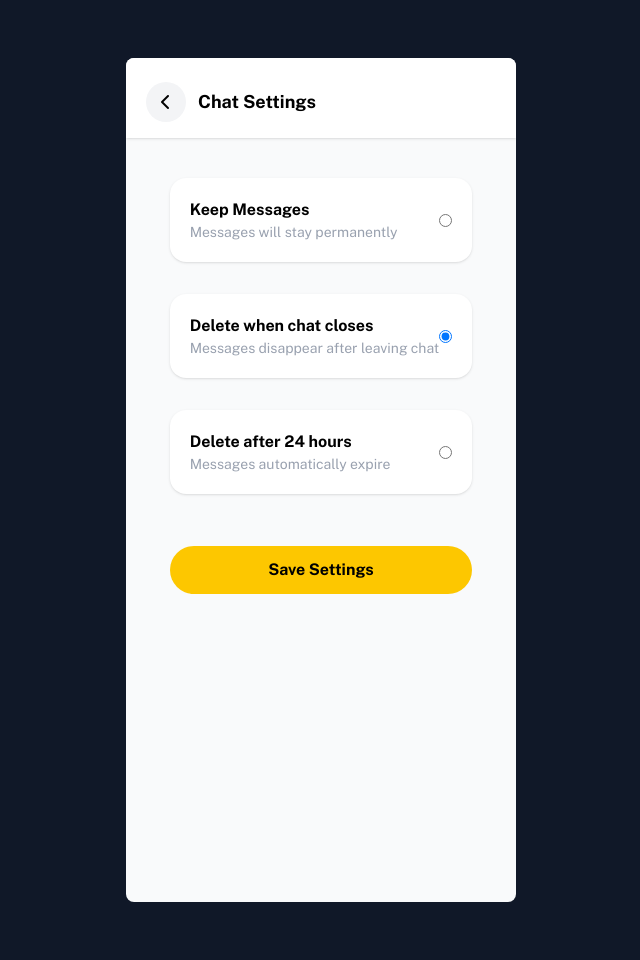
After one commit to Suman9709/snapchat, a Django app: page /chat/1/settings/ in a window 1280 px wide. The commit adds this page. Shown: the whole page, without its empty margins (319-959 px from the left). Run offline with Django 5.2, Linux system fonts and the light colour scheme; a user stored in the database is signed in; data comes from the database, SQL or seed files in the repository; both versions use the stored data as it was after the commit; some libraries are stand-ins or nearby versions.

Commit message:
feature: IMplemented chat setting to delete on close chat after 24hrs or keep the chat

```diff
--- a/snapchat/models.py
+++ b/snapchat/models.py
@@ -37,6 +37,7 @@ class Conversation(models.Model):
    mode = models.CharField(max_length=20, choices=Mode.choices, default=Mode.KEEP)
    streak = models.PositiveIntegerField(default=0, editable=False)
    created_at = models.DateTimeField(auto_now_add=True)
+   updated_at = models.DateTimeField(auto_now=True)
 
    @property
    def last_message(self):
@@ -59,7 +60,7 @@ class Message(models.Model):
     is_system = models.BooleanField(default=False)
 
     created_at = models.DateTimeField(auto_now_add=True)
-
+    expires_at = models.DateTimeField(null=True, blank=True)
 
     def __str__(self):
         return f"Message(from={self.sender.username}, message={self.message[:20]}...)"
--- /dev/null
+++ b/snapchat/templates/pages/setting.html
@@ -0,0 +1,129 @@
+{% extends 'index.html' %}
+{% load static %}
+
+{% block main %}
+
+<div class="h-full bg-gray-50">
+
+    <!-- Header -->
+    <div class="pt-6 px-5 pb-4 bg-white shadow-sm flex items-center gap-3">
+
+        <a href="{% url 'chat' friend.id %}"
+        class="w-10 h-10 rounded-full bg-gray-100 flex items-center justify-center">
+            <i class="fa-solid fa-chevron-left"></i>
+        </a>
+
+
+        <h2 class="text-lg font-bold">
+            Chat Settings
+        </h2>
+
+    </div>
+
+    <!-- Settings -->
+    <div class=" space-y-4 flex felx-col justify-center mt-10 min-h-full">
+        <form
+        method="POST"
+        action="{% url 'update-chat-settings' conversation.id %}"
+        class="min-h-full flex flex-col gap-8">
+
+        {% csrf_token %}
+
+
+
+        <!-- Keep Forever -->
+
+        <label class="bg-white rounded-2xl p-5 flex items-center justify-between shadow-sm">
+            <div>
+                <h3 class="font-bold">
+                    Keep Messages
+                </h3>
+                <p class="text-sm text-gray-400">
+                    Messages will stay permanently
+                </p>
+            </div>
+            <input
+            type="radio"
+            name="mode"
+            value="keep"
+            class="radio radio-warning"
+            {% if conversation.mode == 'keep' %}
+            checked
+            {% endif %}
+            >
+
+        </label>
+
+        <!-- Delete on Close -->
+        <label class="bg-white rounded-2xl p-5 flex items-center justify-between shadow-sm">
+
+            <div>
+                <h3 class="font-bold">
+                    Delete when chat closes
+                </h3>
+
+                <p class="text-sm text-gray-400">
+                    Messages disappear after leaving chat
+                </p>
+            </div>
+            <input
+            type="radio"
+            name="mode"
+            value="on_close"
+            class="radio radio-warning"
+            {% if conversation.mode == 'on_close' %}
+            checked
+            {% endif %}
+            >
+
+        </label>
+
+        <!-- After 24 Hours -->
+
+        <label class="bg-white rounded-2xl p-5 flex items-center justify-between shadow-sm">
+
+            <div>
+                <h3 class="font-bold">
+                    Delete after 24 hours
+                </h3>
+
+                <p class="text-sm text-gray-400">
+                    Messages automatically expire
+                </p>
+            </div>
+
+
+            <input
+            type="radio"
+            name="mode"
+            value="after_24_hr"
+            class="radio radio-warning"
+            {% if conversation.mode == 'after_24_hr' %}
+            checked
+            {% endif %}
+            >
+
+        </label>
+
+
+
+
+        <button
+        type="submit"
+        class="mt-5 w-full bg-yellow-400 py-3 rounded-full font-bold">
+
+            Save Settings
+
+        </button>
+
+
+        </form>
+
+
+    </div>
+
+
+</div>
+
+
+{% endblock %}
--- a/snapchat/urls.py
+++ b/snapchat/urls.py
@@ -22,7 +22,13 @@ urlpatterns = [
 
     path('send_invite/<int:id>/', views.send_invite, name='send-invite'),
     path('chat/<int:id>/', views.chat, name='chat'),
+    path('chat-close/<int:id>/', views.chat_close, name='chat-close'),
     path('friend_request', views.get_all_friend_request, name ='friend_request' ),
+
+    path('chat/<int:id>/settings/',views.chat_setting,name='chat-settings'),
+    path('chat/<int:id>/settings/update',views.update_chat_settings,name='update-chat-settings'),
+
+
   path(
     'accept-request/<int:id>/',
     views.accept_request,
--- a/snapchat/utils.py
+++ b/snapchat/utils.py
@@ -1,4 +1,4 @@
-from .models import FriendRequest
+from .models import FriendRequest, Conversation
 from django.db.models import Q
 
 def are_friends(user1, user2):
--- a/snapchat/views.py
+++ b/snapchat/views.py
@@ -16,7 +16,16 @@ from django.db import models, transaction
 from asgiref.sync import async_to_sync
 from channels.layers import get_channel_layer
 
+from django.utils import timezone
+from datetime import timedelta
+
 # Create your views here.
+
+def delete_expired_messages():
+    Message.objects.filter(
+        expires_at__isnull=False,
+        expires_at__lte=timezone.now(),
+    ).delete()
 
 @ensure_csrf_cookie
 @require_http_methods(["GET", "POST"])
@@ -44,9 +53,18 @@ def login_view(request):
 
 
 
+@login_required
+def logout_view(request):
+    logout(request)
+    return redirect('login')
+
+
+
 @ensure_csrf_cookie
 @login_required
 def home(request):
+    delete_expired_messages()
+
     friend_requests = FriendRequest.objects.filter(
         status=FriendRequest.StatusChoices.ACCEPTED
         ).filter(Q(from_user=request.user) | Q(to_user=request.user))
@@ -57,8 +75,7 @@ def home(request):
             friend = fr.to_user
         else:
             friend = fr.from_user
-    # all friend
-
+        # all friend
         conversation = (
             Conversation.objects.filter(participants = request.user).filter(participants = friend).first()
 
@@ -87,20 +104,19 @@ def home(request):
 
 
 @login_required
-def logout_view(request):
-    logout(request)
-    return redirect('login')
-
-@login_required
 @ensure_csrf_cookie
 def chat(request, id):
+    delete_expired_messages()
+
     # Implementation for the chat view
     friend = get_object_or_404(get_user_model(), pk=id)
 
     if friend == request.user or not are_friends(request.user, friend):
         return redirect('home')
 
-    conversation = Conversation.objects.filter(participants = request.user).filter(participants = friend).first()
+    conversation = Conversation.objects.filter(
+        participants = request.user).filter(
+            participants = friend).distinct().first()
 
     if not conversation:
         conversation = Conversation.objects.create()
@@ -121,7 +137,7 @@ def upload_snap(request):
     conversation_id = request.POST.get('conversation')
     message_text = request.POST.get('message', '').strip()
 
-    if not image:
+    if not image and not message_text:
         return JsonResponse({
             "error":"image not found",
 
@@ -142,12 +158,55 @@ def upload_snap(request):
         message = message_text
 
     )
+
+    if conversation.mode== Conversation.Mode.AFTER_24HR:
+        message.expires_at = timezone.now() + timedelta(hours=24)
+        message.save()
+
+    conversation.save()
+
     return JsonResponse({
         'image':message.image.url,
         'message': message.message,
         'id':message.id,
         'created_at':message.created_at.strftime('%H:%M')
     })
+
+
+def chat_setting(request,id):
+    conversation = get_object_or_404(Conversation, id=id, participants = request.user)
+    friend = conversation.participants.exclude(id = request.user.id).first()
+    return render(request, 'pages/setting.html', {'conversation':conversation, 'friend':friend})
+
+
+@login_required
+@require_http_methods(['POST'])
+def update_chat_settings(request, id):
+    conversation = get_object_or_404(
+        Conversation,
+        id=id,
+        participants=request.user
+    )
+    mode = request.POST.get('mode')
+    valid_modes = [
+        Conversation.Mode.KEEP,
+        Conversation.Mode.ON_CLOSE,
+        Conversation.Mode.AFTER_24HR
+    ]
+    if mode in valid_modes:
+
+        conversation.mode = mode
+        conversation.save(update_fields=['mode'])
+    return redirect ('chat-settings', id=id)
+
+
+
+@login_required
+def chat_close(request, id):
+    conversation = get_object_or_404( Conversation, id=id, participants=request.user )
+    if conversation.mode == Conversation.Mode.ON_CLOSE:
+        conversation.messages.all().delete()
+    return redirect('home')
 
 
 
@@ -242,7 +301,7 @@ def send_invite(request, id):
 @login_required
 def get_all_friend_request(request):
 
-    #friendrequest baali table oe chalayenge ek query and cjek karenge ki request.user ka pending friend kon kon h
+    #friendrequest baali table pe chalayenge ek query and check karenge ki request.user ka pending friend kon kon h
     friend_requests= FriendRequest.objects.filter(status = FriendRequest.StatusChoices.PENDING, to_user = request.user)
     return render(
         request, 'pages/friend_request.html', {"friend_requests":friend_requests}
@@ -373,6 +432,9 @@ def send_snap(request):
                 message=caption,
                 image=snap.image.name,
             )
+            if conversation.mode == Conversation.Mode.AFTER_24HR:
+                message.expires_at = timezone.now() + timedelta(hours=24)
+                message.save(update_fields=['expires_at'])
             broadcast_messages.append((conversation.id, message))
 
     channel_layer = get_channel_layer()
```
Also changed, not shown: snapchat/consumers.py (+7 -1 lines), snapchat/templates/pages/camera-v2.html (+37 -27 lines), snapchat/templates/pages/chat-details.html (+39 -7 lines), db.sqlite3, snapchat/migrations/0006_conversation_updated_at_message_expires_at.py (added).
